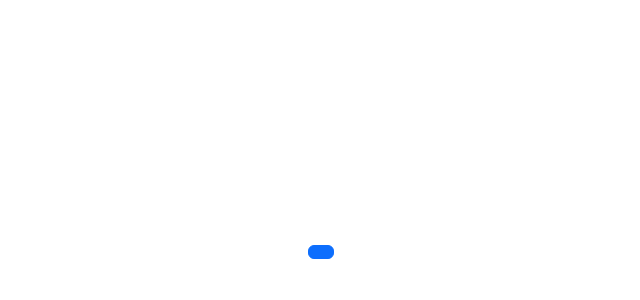
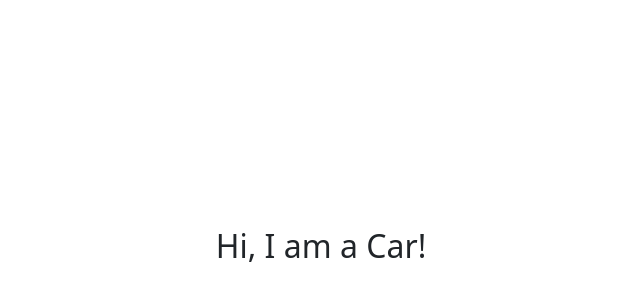
Before and after one commit to firebears-frc/ScoutingWebsite2, a React (Vite) app: page / in a window 1280 px wide. Shown: the part 150-450 px from the top of the page, without its empty margins (319-959 px from the left). Built offline with nearby package versions, Linux system fonts and the light colour scheme.

Commit message:
Added components folder

```diff
--- a/src/App.jsx
+++ b/src/App.jsx
@@ -5,12 +5,14 @@ import 'bootstrap/dist/css/bootstrap.min.css';
 
 import Button from 'react-bootstrap/Button';
 
+import Ticker from './components/Ticker.jsx';
+
 function App() {
   const [count, setCount] = useState(0)
 
   return (
     <div className="App">
-      <Button></Button>
+		<Ticker></Ticker>
     </div>
   )
 }
--- /dev/null
+++ b/src/components/Ticker.jsx
@@ -0,0 +1,7 @@
+import React, { Component } from 'react';
+class Ticker extends Component {
+  render() {
+    return <h2>Hi, I am a Car!</h2>;
+  }
+}
+export default Ticker;
```
Also changed, not shown: src/components/ButtonList.jsx (added, +7 -0 lines).
